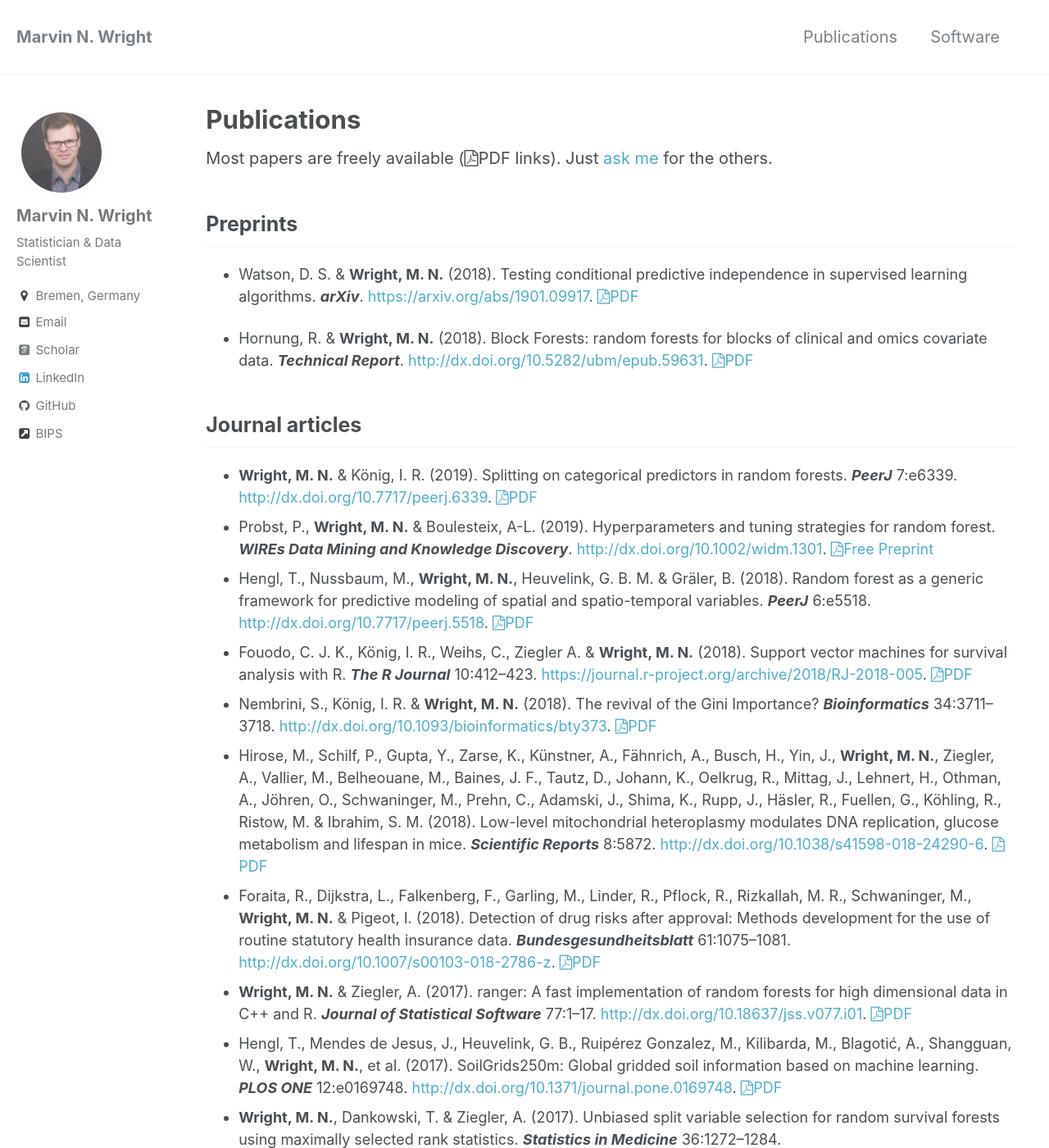
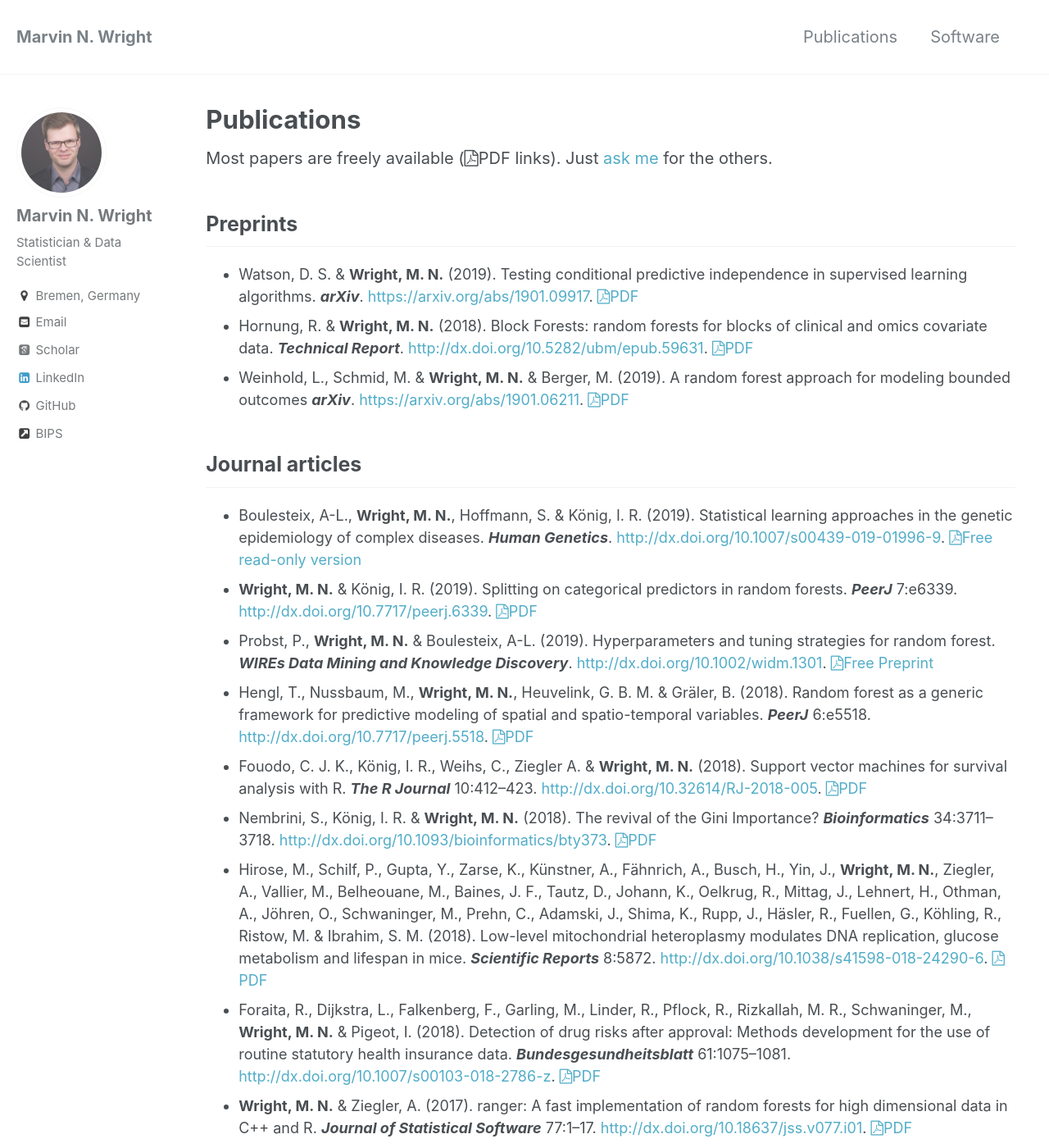
Before and after one commit to mnwright/mnwright.github.io, a Jekyll site: the page built from _pages/publications.md, in a window 1280 px wide and 1400 px high. Shown: the whole window at 82% size. Built offline with Jekyll 4.4.1, drawn with Linux system fonts in a browser that asks for light colours; some web fonts are replaced; some of the changed text lies outside the part shown.

Commit message:
update publications

```diff
--- a/_pages/publications.md
+++ b/_pages/publications.md
@@ -6,15 +6,16 @@ permalink: /publications/
 Most papers are freely available (<i class="fa fa-file-pdf-o"></i>PDF links). Just <a href="mailto:web@wrig.de">ask me</a> for the others.
 
 ## Preprints
-* {:.pub} Watson, D. S. & **Wright, M. N.** (2018). Testing conditional predictive independence in supervised learning algorithms. ***arXiv***. <https://arxiv.org/abs/1901.09917>. <a href="https://arxiv.org/pdf/1901.09917"><i class="fa fa-file-pdf-o"></i>PDF</a>
-
+* {:.pub} Watson, D. S. & **Wright, M. N.** (2019). Testing conditional predictive independence in supervised learning algorithms. ***arXiv***. <https://arxiv.org/abs/1901.09917>. <a href="https://arxiv.org/pdf/1901.09917"><i class="fa fa-file-pdf-o"></i>PDF</a>
 * {:.pub} Hornung, R. & **Wright, M. N.** (2018). Block Forests: random forests for blocks of clinical and omics covariate data. ***Technical Report***. <http://dx.doi.org/10.5282/ubm/epub.59631>. <a href="https://epub.ub.uni-muenchen.de/59631/1/TR.pdf"><i class="fa fa-file-pdf-o"></i>PDF</a>
+* {:.pub} Weinhold, L., Schmid, M. & **Wright, M. N.** & Berger, M. (2019). A random forest approach for modeling bounded outcomes ***arXiv***. <https://arxiv.org/abs/1901.06211>. <a href="https://arxiv.org/pdf/1901.06211"><i class="fa fa-file-pdf-o"></i>PDF</a>
 
 ## Journal articles
+* {:.pub} Boulesteix, A-L., **Wright, M. N.**, Hoffmann, S. & König, I. R. (2019). Statistical learning approaches in the genetic epidemiology of complex diseases. ***Human Genetics***. <http://dx.doi.org/10.1007/s00439-019-01996-9>. <a href="https://rdcu.be/bzZsZ"><i class="fa fa-file-pdf-o"></i>Free read-only version</a>
 * {:.pub} **Wright, M. N.** & König, I. R. (2019). Splitting on categorical predictors in random forests. ***PeerJ*** 7:e6339. <http://dx.doi.org/10.7717/peerj.6339>. <a href="https://peerj.com/articles/6339.pdf"><i class="fa fa-file-pdf-o"></i>PDF</a>
 * {:.pub} Probst, P., **Wright, M. N.** & Boulesteix, A-L. (2019). Hyperparameters and tuning strategies for random forest. ***WIREs Data Mining and Knowledge Discovery***. <http://dx.doi.org/10.1002/widm.1301>. <a href="https://arxiv.org/pdf/1804.03515"><i class="fa fa-file-pdf-o"></i>Free Preprint</a>
 * {:.pub} Hengl, T., Nussbaum, M., **Wright, M. N.**, Heuvelink, G. B. M. & Gräler, B. (2018). Random forest as a generic framework for predictive modeling of spatial and spatio-temporal variables. ***PeerJ*** 6:e5518. <http://dx.doi.org/10.7717/peerj.5518>. <a href="https://peerj.com/articles/5518.pdf"><i class="fa fa-file-pdf-o"></i>PDF</a>
-* {:.pub} Fouodo, C. J. K., König, I. R., Weihs, C., Ziegler A. & **Wright, M. N.** (2018). Support vector machines for survival analysis with R. ***The R Journal*** 10:412–423. <https://journal.r-project.org/archive/2018/RJ-2018-005>. <a href="https://journal.r-project.org/archive/2018/RJ-2018-005/RJ-2018-005.pdf"><i class="fa fa-file-pdf-o"></i>PDF</a>
+* {:.pub} Fouodo, C. J. K., König, I. R., Weihs, C., Ziegler A. & **Wright, M. N.** (2018). Support vector machines for survival analysis with R. ***The R Journal*** 10:412–423. <http://dx.doi.org/10.32614/RJ-2018-005>. <a href="https://journal.r-project.org/archive/2018/RJ-2018-005/RJ-2018-005.pdf"><i class="fa fa-file-pdf-o"></i>PDF</a>
 * {:.pub} Nembrini, S., König, I. R. & **Wright, M. N.** (2018). The revival of the Gini Importance? ***Bioinformatics*** 34:3711–3718. <http://dx.doi.org/10.1093/bioinformatics/bty373>. <a href="https://academic.oup.com/bioinformatics/advance-article-pdf/doi/10.1093/bioinformatics/bty373/24804368/bty373.pdf"><i class="fa fa-file-pdf-o"></i>PDF</a>
 * {:.pub} Hirose, M., Schilf, P., Gupta, Y., Zarse, K., Künstner, A., Fähnrich, A., Busch, H., Yin, J., **Wright, M. N.**, Ziegler, A., Vallier, M., Belheouane, M., Baines, J. F., Tautz, D., Johann, K., Oelkrug, R., Mittag, J., Lehnert, H., Othman, A., Jöhren, O., Schwaninger, M., Prehn, C., Adamski, J., Shima, K., Rupp, J., Häsler, R., Fuellen, G., Köhling, R., Ristow, M. & Ibrahim, S. M. (2018). Low-level mitochondrial heteroplasmy modulates DNA replication, glucose metabolism and lifespan in mice. ***Scientific Reports*** 8:5872. <http://dx.doi.org/10.1038/s41598-018-24290-6>. <a href="https://www.nature.com/articles/s41598-018-24290-6.pdf"><i class="fa fa-file-pdf-o"></i>PDF</a>
 * {:.pub} Foraita, R., Dijkstra, L., Falkenberg, F., Garling, M., Linder, R., Pflock, R., Rizkallah, M. R., Schwaninger, M., **Wright, M. N.** & Pigeot, I. (2018). Detection of drug risks after approval: Methods development for the use of routine statutory health insurance data. ***Bundesgesundheitsblatt*** 61:1075–1081. <http://dx.doi.org/10.1007/s00103-018-2786-z>. <a href="https://link.springer.com/content/pdf/10.1007%2Fs00103-018-2786-z.pdf"><i class="fa fa-file-pdf-o"></i>PDF</a>
@@ -34,8 +35,9 @@ Most papers are freely available (<i class="fa fa-file-pdf-o"></i>PDF links). Ju
 <sup>\*</sup>Equal contribution
 
 ## Talks and Posters
+* {:.pub} **Wright, M. N.**, Mortensen, L. H., Kusumastuti, S., Westendorp, R. G. J. & Gerds, T. A. (2019). Recurrent neural networks for time to event predictions with competing risks. ***DAGStat 2019***. München, Germany.
 * {:.pub} **Wright, M. N.** & König, I. R. (2018). Splitting on categorical predictors in random forests (Poster). ***64. Biometrisches Kolloquium***. Frankfurt, Germany.
-* {:.pub} **Wright, M. N.** & Nembrini, S. (2017). The revival of the Gini importance? ***Joint Conference on Biometrics \& Biopharmaceutical Statistics***. Vienna, Austria.
+* {:.pub} **Wright, M. N.** & Nembrini, S. (2017). The revival of the Gini importance? ***Joint Conference on Biometrics & Biopharmaceutical Statistics***. Vienna, Austria.
 * {:.pub} **Wright, M. N.** & Gola, D. (2017). Tutorial: An intuitive approach to machine learning: boosting, nearest neighbors, random forests and support vector machines. ***European Mathematical Genetics Meeting 2017***. Tartu, Estonia.
 * {:.pub} **Wright, M. N.** (2017). Random forests: Fast implementations for high throughput omics data and survival endpoints (Invited talk). ***Department of Medical Informatics, Biometry and Epidemiology, Ludwig-Maximilians-Universität München***. München, Germany.
 * {:.pub} Ziegler, A. & **Wright, M. N.** (2016). Tutorial: An intuitive approach to machine learning: boosting, nearest neighbors, random forests and support vector machines. ***GMDS, DGEpi & IEA-EEF Annual Meeting***. München, Germany.
```
